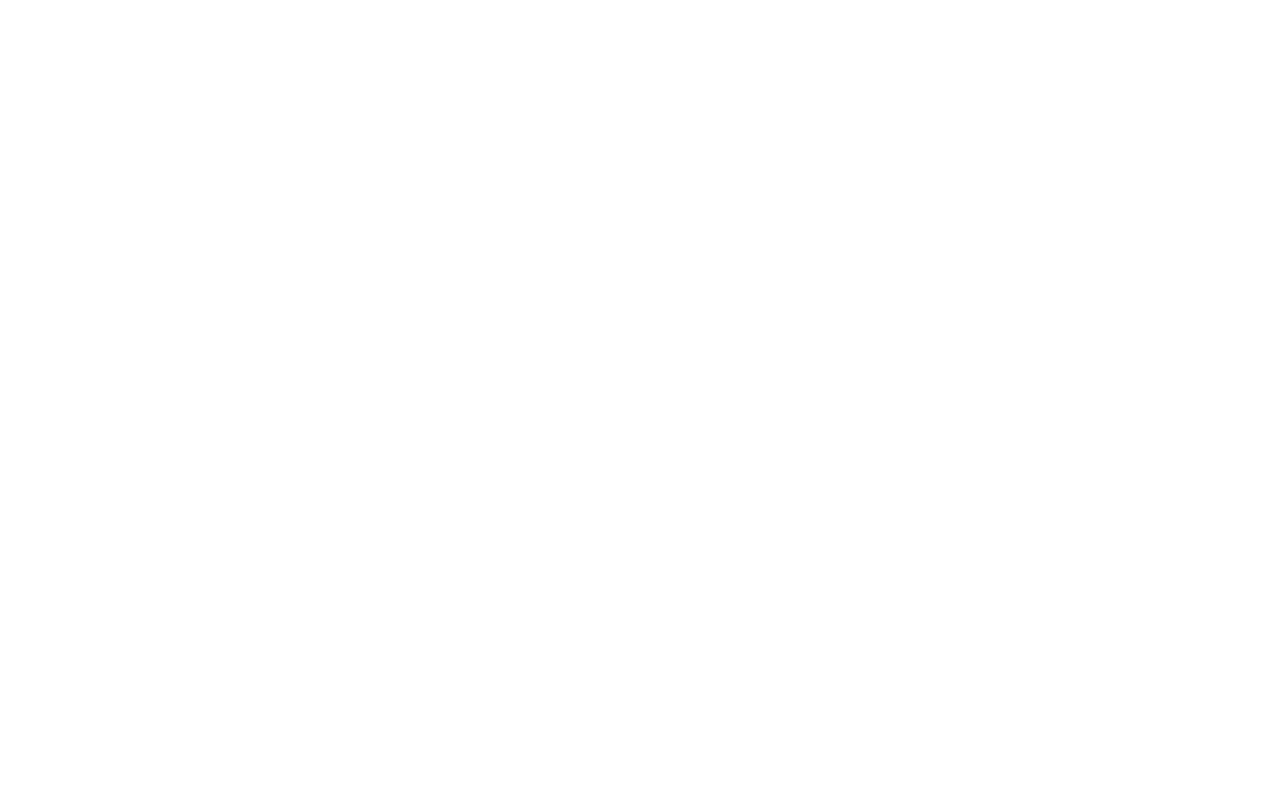
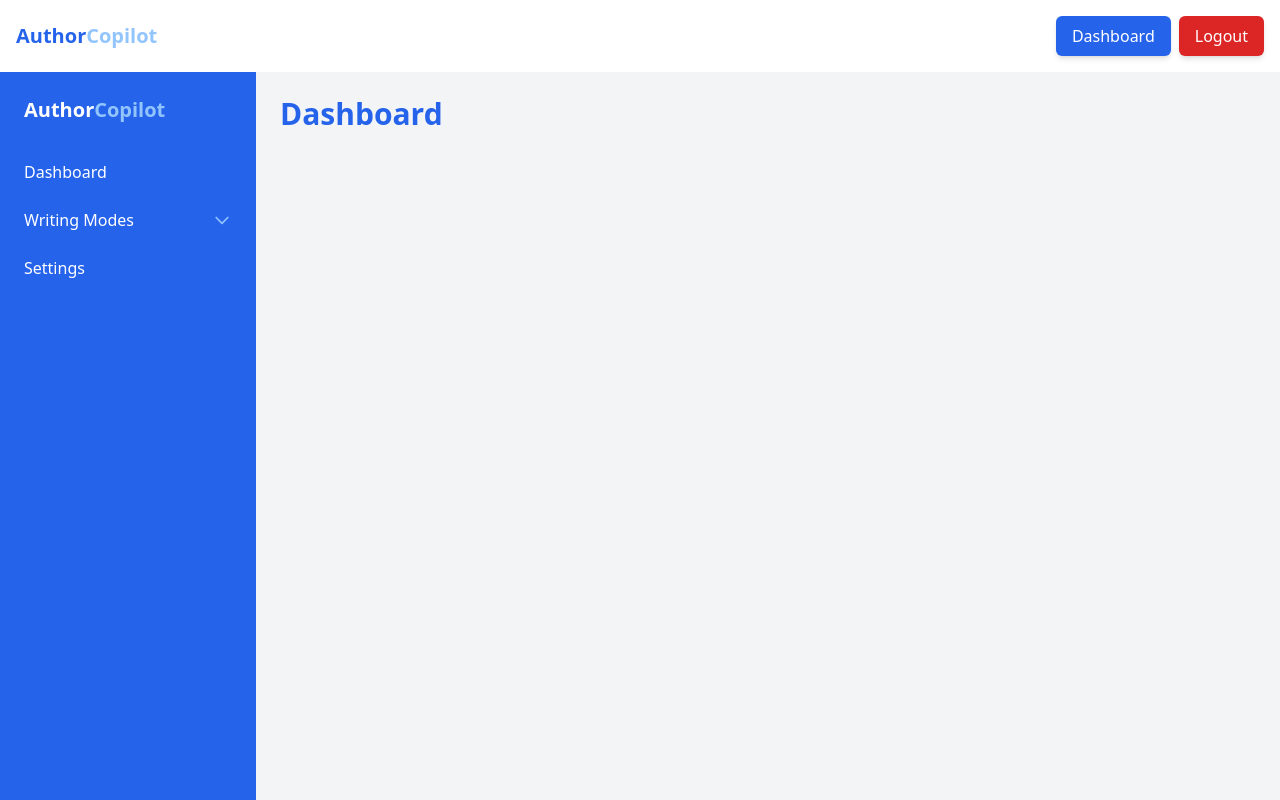
Before and after one commit to Chewy42/Author-Copilot, a React (Create React App) app in the folder authorcopilot/: page /dashboard in a window 1280 px wide. Before the commit this address had no page. Built offline with nearby package versions, Linux system fonts and the light colour scheme; sample sign-in values are in the browser's storage; a web font is replaced by a local one.

Commit message:
rendering stufffs

```diff
--- a/authorcopilot/package.json
+++ b/authorcopilot/package.json
@@ -13,6 +13,7 @@
     "react-dom": "^18.2.0",
     "react-router-dom": "^6.9.0",
     "react-scripts": "5.0.1",
+    "react-transition-group": "^4.4.5",
     "web-vitals": "^2.1.4"
   },
   "scripts": {
--- a/authorcopilot/src/App.jsx
+++ b/authorcopilot/src/App.jsx
@@ -9,7 +9,7 @@ import AuthContext from './Components/contexts/AuthContext';
 import HomePage from './HomePage';
 import SignIn from './Components/SignIn';
 import SignUp from './Components/SignUp';
-import Panel from './Components/Panel';
+import Dashboard from './Components/Dashboard';
 import Settings from './Components/Settings';
 import SupervisedWriting from './Components/SupervisedWriting'; // Add this import
 
@@ -17,7 +17,7 @@ const App = () => {
   const { isAuthenticated } = useContext(AuthContext);
 
   const PublicRoute = ({ element }) => {
-    return !isAuthenticated ? element : <Navigate to="/panel" replace />;
+    return !isAuthenticated ? element : <Navigate to="/dashboard" replace />;
   };
 
   const PrivateRoute = ({ element }) => {
@@ -30,7 +30,7 @@ const App = () => {
         <Route path="/" element={<HomePage />} />
         <Route path="/signin" element={<PublicRoute element={<SignIn />} />} />
         <Route path="/signup" element={<PublicRoute element={<SignUp />} />} />
-        <Route path="/panel" element={<PrivateRoute element={<Panel />} />} />
+        <Route path="/dashboard" element={<PrivateRoute element={<Dashboard />} />} />
         <Route
           path="/settings"
           element={<PrivateRoute element={<Settings />} />}
--- a/authorcopilot/src/Components/Panel.jsx
+++ b/authorcopilot/src/Components/Dashboard.jsx
@@ -3,7 +3,7 @@ import Header from './Header';
 import Sidebar from './Sidebar';
 import SupervisedWriting from './SupervisedWriting';
 
-const Panel = () => {
+const Dashboard = () => {
   const [currentView, setCurrentView] = useState('dashboard');
 
   const renderCurrentView = () => {
@@ -39,4 +39,4 @@ const Panel = () => {
   );
 };
 
-export default Panel;
+export default Dashboard;
--- a/authorcopilot/src/Components/Header.jsx
+++ b/authorcopilot/src/Components/Header.jsx
@@ -46,10 +46,10 @@ const Header = () => {
                     {isAuthenticated && (
                         <>
                             <Link
-                                to="/panel"
+                                to="/dashboard"
                                 className="bg-blue-600 text-white hover:bg-blue-500 px-4 py-2 rounded-md shadow-md mr-2"
                             >
-                                Panel
+                                Dashboard
                             </Link>
 
                             <button
--- a/authorcopilot/src/Components/Settings.jsx
+++ b/authorcopilot/src/Components/Settings.jsx
@@ -13,8 +13,8 @@ const Settings = () => {
     const [deletePassword, setDeletePassword] = useState("");
     const [isModalOpen, setIsModalOpen] = useState(false);
     const {userId, token} = useContext(AuthContext);
-    const [placeholderName, setPlaceholderName] = useState("ERROR");
-    const [placeholderEmail, setPlaceholderEmail] = useState("ERROR");
+    const [placeholderName, setPlaceholderName] = useState("John Doe");
+    const [placeholderEmail, setPlaceholderEmail] = useState("johndoe@authorcopilot.com");
 
 
     const getUserData = async (id, token) => {
@@ -113,7 +113,7 @@ const Settings = () => {
                                 id="email"
                                 className="w-full px-3 py-2 border-2 border-blue-300 rounded focus:outline-none focus:border-blue-600"
                                 value={email}
-                                placeholder="johndoe@gmail.com"
+                                placeholder={placeholderEmail}
                                 onChange={(event) => setEmail(event.target.value)}
                                 disabled
                             />
--- a/authorcopilot/src/Components/Sidebar.jsx
+++ b/authorcopilot/src/Components/Sidebar.jsx
@@ -1,46 +1,84 @@
-import React from 'react';
-import { Menu } from '@headlessui/react';
+import React, { useState } from 'react';
+import { Transition } from '@headlessui/react';
 import { ChevronDownIcon } from '@heroicons/react/outline';
 import { Link } from 'react-router-dom';
 
 const Sidebar = ({ onMenuItemClick }) => {
-  const handleMenuItemClick = (view) => {
-    onMenuItemClick(view);
-  };
+  const [menuOpen, setMenuOpen] = useState(false);
 
   return (
     <aside className="w-64 bg-blue-600 text-white">
       <div className="p-6">
-        <Link to="/panel" className="text-xl font-bold">
+        <Link onClick={
+          () => {
+            onMenuItemClick("dashboard");
+            setMenuOpen(false);
+          }
+        } className="text-xl font-bold">
           Author<span className="text-blue-300">Copilot</span>
         </Link>
       </div>
 
       <nav>
-        <Menu as="div" className="relative text-left mb-3">
-          <Menu.Button className="w-full text-left px-6 py-3">
-            Dashboard
-            <ChevronDownIcon className="w-5 h-5 ml-2 -mr-1 float-right text-blue-300" />
-          </Menu.Button>
+        <Link onClick={
+          () => {
+            onMenuItemClick("dashboard");
+            setMenuOpen(false);
+          }
+        } className="block px-6 py-3 hover:bg-blue-700 rounded-md">
+          Dashboard
+        </Link>
 
-          <Menu.Items className="absolute w-64 mt-2 origin-top-left bg-blue-600 divide-y divide-blue-700 rounded-md shadow-lg ring-1 ring-black ring-opacity-5 focus:outline-none">
-            <Menu.Item>
-              {({ active }) => (
-                <Link
-                  to="#"
-                  onClick={() => handleMenuItemClick('supervised-writing')}
-                  className={`${
-                    active ? 'bg-blue-700' : ''
-                  } block px-6 py-3 hover:bg-blue-700 rounded-md`}
-                >
-                  Supervised Writing
-                </Link>
-              )}
-            </Menu.Item>
-          </Menu.Items>
-        </Menu>
+        <button
+          onClick={() => setMenuOpen(!menuOpen)}
+          className="w-full text-left px-6 py-3 flex items-center justify-between"
+        >
+          Writing Modes
+          <ChevronDownIcon
+            className={`w-5 h-5 ${
+              menuOpen ? 'transform rotate-180' : ''
+            } text-blue-300 transition-transform duration-300`}
+          />
+        </button>
 
-        {/* ... other sidebar menu items */}
+        <Transition
+          show={menuOpen}
+          enter="transition-opacity duration-300"
+          enterFrom="opacity-0"
+          enterTo="opacity-100"
+          leave="transition-opacity duration-300"
+          leaveFrom="opacity-100"
+          leaveTo="opacity-0"
+        >
+          <div className="bg-blue-700 divide-y divide-blue-800 transition-transform duration-400 ease-in-out origin-top transform scale-y-0"
+               style={menuOpen ? { transform: "scaleY(1)" } : {}}
+          >
+            <Link
+              onClick={() => {
+                onMenuItemClick("supervised-writing");
+                setMenuOpen(false);
+              }
+              }
+              className="block px-6 py-3 hover:bg-blue-800 rounded-md"
+            >
+              Supervised Writing
+            </Link>
+            <Link
+              to="/unsupervised-writing"
+              className="block px-6 py-3 hover:bg-blue-800 rounded-md"
+            >
+              Unsupervised Writing
+            </Link>
+            <Link
+              to="/complete-automation"
+              className="block px-6 py-3 hover:bg-blue-800 rounded-md"
+            >
+              Complete Automation
+            </Link>
+            {/* Add more menu items */}
+          </div>
+        </Transition>
+
         <Link
           to="/settings"
           className="block px-6 py-3 hover:bg-blue-700 rounded-md"
--- a/authorcopilot/src/Components/SupervisedWriting.jsx
+++ b/authorcopilot/src/Components/SupervisedWriting.jsx
@@ -1,16 +1,18 @@
 import React from 'react';
 import ChatWindow from './ChatWindow';
 import InputBar from './InputBar';
+import Sidebar from './Sidebar';
+import Header from './Header';
 
 const SupervisedWriting = () => {
   return (
-    <div className="container mx-auto px-4 py-6">
-      <h1 className="text-3xl mb-6">Supervised Writing</h1>
-      <div className="rounded-lg shadow-lg bg-white p-6">
-        <ChatWindow />
-        <InputBar />
-      </div>
-    </div>
+        <section className="container mx-auto px-4 py-6 flex-grow bg-gray-100">
+          <h1 className="text-3xl mb-6">Supervised Writing</h1>
+          <div className="rounded-lg shadow-lg bg-white p-6">
+            <ChatWindow />
+            <InputBar />
+          </div>
+        </section>
   );
 };
 
```
Also changed, not shown: authorcopilot/src/Components/Analytics.jsx (added), 1 other file (tests, documents, lock files or other folders).
